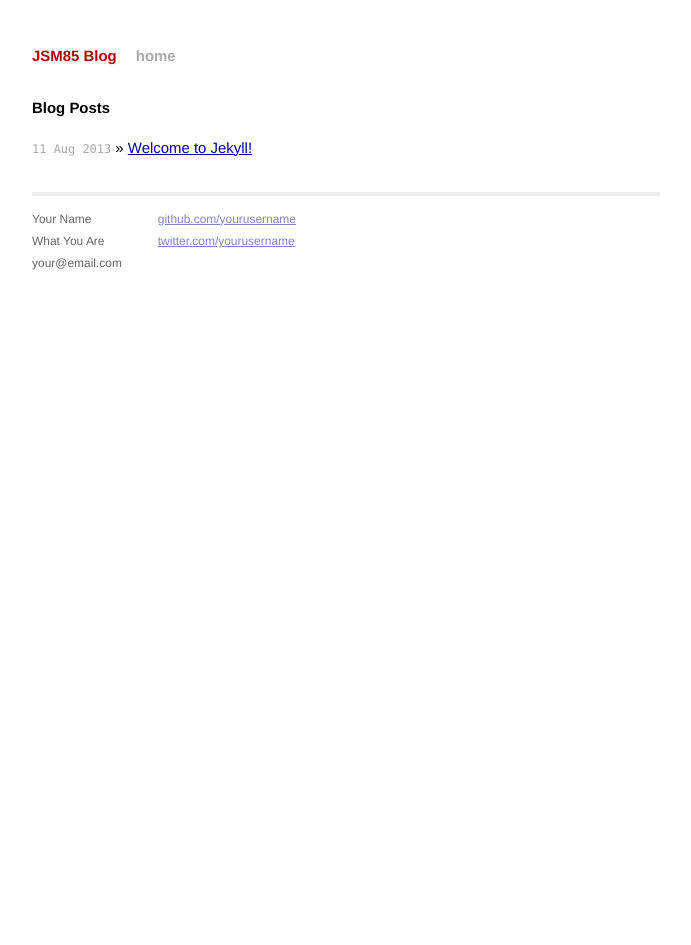
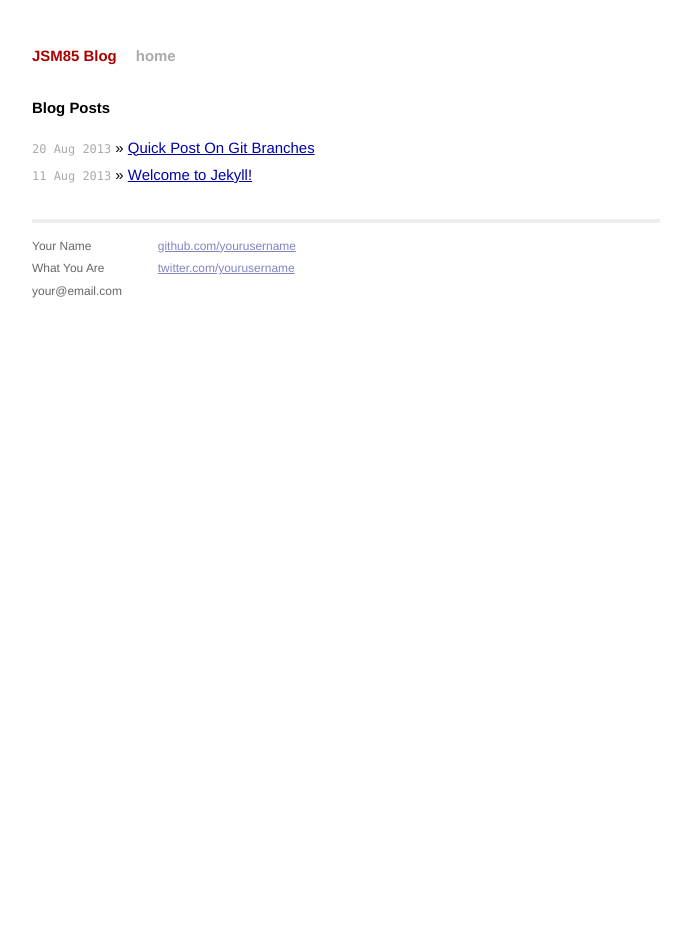
Before and after one commit to jsm85/jsm85.github.io, a Jekyll site: the page built from index.html, in a window 1280 px wide. Shown: the whole page, without its empty margins (294-985 px from the left). Built offline with Jekyll 4.4.1, drawn with Linux system fonts in a browser that asks for light colours; Markdown is read by kramdown in place of the engine named in the settings; a file with an impossible date is left out.

Commit message:
Update 2013-08-20-quick-post-on-git-branches.md

```diff
--- a/_posts/2013-08-20-quick-post-on-git-branches.md
+++ b/_posts/2013-08-20-quick-post-on-git-branches.md
@@ -1,7 +1,7 @@
 ---
-published: true
-layout: post
-date: {}
+published:  true
+layout:     post
+date:       2013-08-20 14:21:49
 categories: git branch
 ---
 
```
